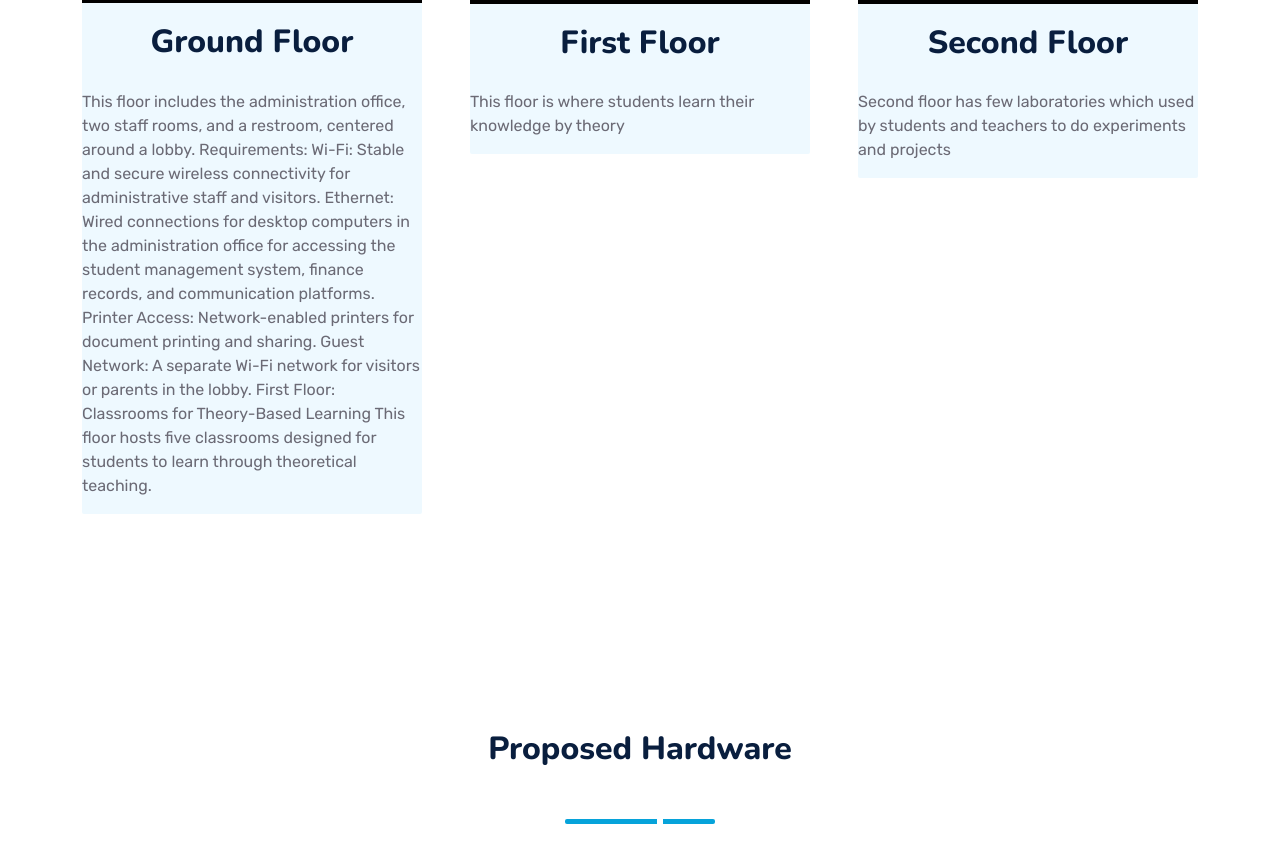
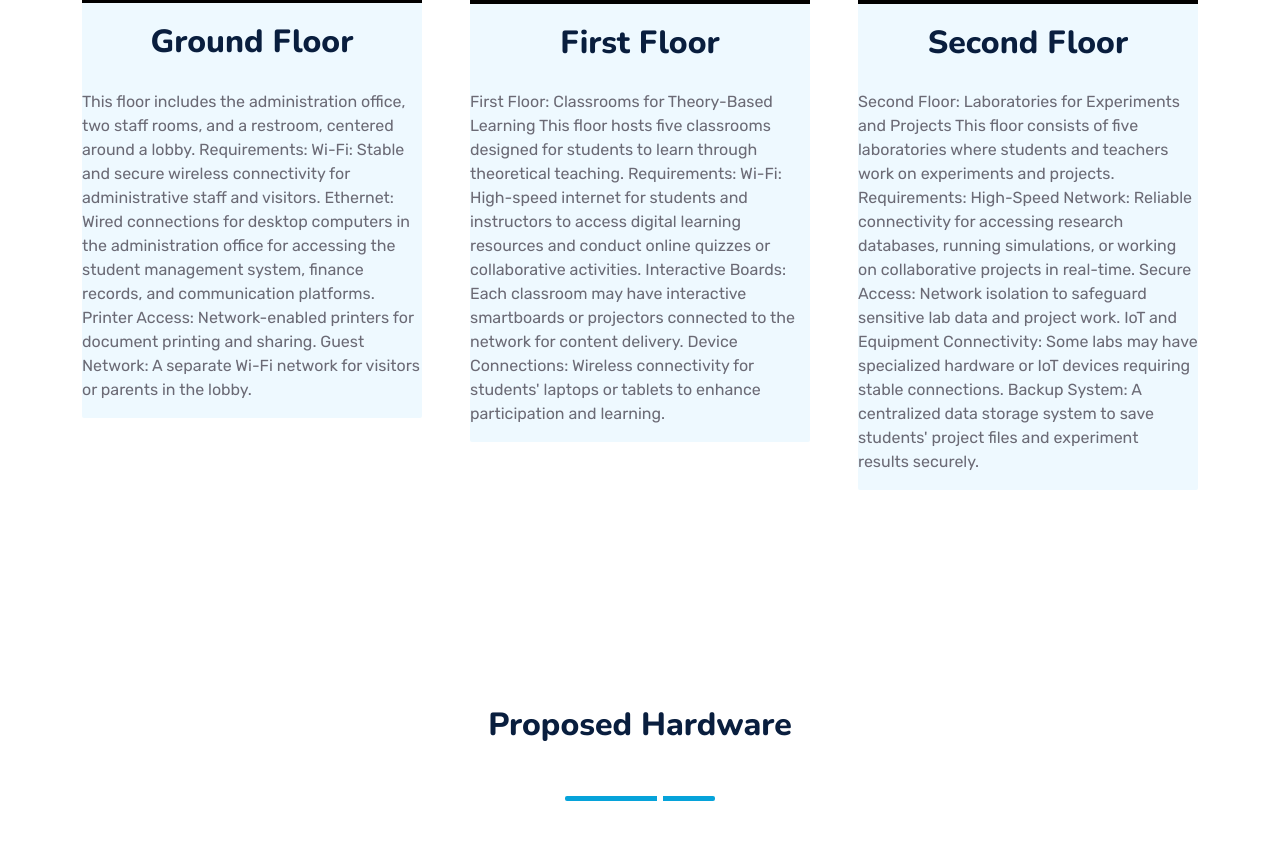
Before and after one commit to dany4240/networkproject.github.io, a plain HTML site: page index.html in a window 1280 px wide. Shown: the part 4358-5204 px from the top of the page. Drawn offline with nearby package versions, Linux system fonts and the light colour scheme.

Commit message:
add details

```diff
--- a/index.html
+++ b/index.html
@@ -680,8 +680,7 @@
                                 Ethernet: Wired connections for desktop computers in the administration office for accessing the student management system, finance records, and communication platforms.
                                 Printer Access: Network-enabled printers for document printing and sharing.
                                 Guest Network: A separate Wi-Fi network for visitors or parents in the lobby.
-                                First Floor: Classrooms for Theory-Based Learning
-                                This floor hosts five classrooms designed for students to learn through theoretical teaching.
+
                                 </p>
                         </div>
                         <!-- <div class="p-4">
@@ -700,7 +699,14 @@
                         <div class=" position-relative overflow-hidden">
                             <img class="img-fluid" src="img/floorplan2.jpg" alt="">
                             <h2 class="position-relative text-center">First Floor</h2>
-                            <p>This floor is where students learn their knowledge by theory</p>
+                            <p>First Floor: Classrooms for Theory-Based Learning
+                                This floor hosts five classrooms designed for students to learn through theoretical teaching.
+
+                                Requirements:
+                                Wi-Fi: High-speed internet for students and instructors to access digital learning resources and conduct online quizzes or collaborative activities.
+                                Interactive Boards: Each classroom may have interactive smartboards or projectors connected to the network for content delivery.
+                                Device Connections: Wireless connectivity for students' laptops or tablets to enhance participation and learning.
+                                </p>
                             <!-- <a class="position-absolute top-0 start-0 bg-primary text-white rounded-end mt-5 py-2 px-4" href="">Second Floor</a> -->
                         </div>
                         <!-- <div class="p-4">
@@ -719,7 +725,14 @@
                         <div class=" position-relative overflow-hidden">
                             <img class="img-fluid" src="img/floorplan3.jpg" alt="">
                             <h2 class="position-relative text-center">Second Floor</h2>
-                            <p>Second floor has few laboratories which used by students and teachers to do experiments and projects</p>
+                            <p>Second Floor: Laboratories for Experiments and Projects
+                                This floor consists of five laboratories where students and teachers work on experiments and projects.
+
+                                Requirements:
+                                High-Speed Network: Reliable connectivity for accessing research databases, running simulations, or working on collaborative projects in real-time.
+                                Secure Access: Network isolation to safeguard sensitive lab data and project work.
+                                IoT and Equipment Connectivity: Some labs may have specialized hardware or IoT devices requiring stable connections.
+                                Backup System: A centralized data storage system to save students' project files and experiment results securely.</p>
                             <!-- <a class="position-absolute top-0 start-0 bg-primary text-white rounded-end mt-5 py-2 px-4" href="">Third Floor</a> -->
                         </div>
                         <!-- <div class="p-4">
```
